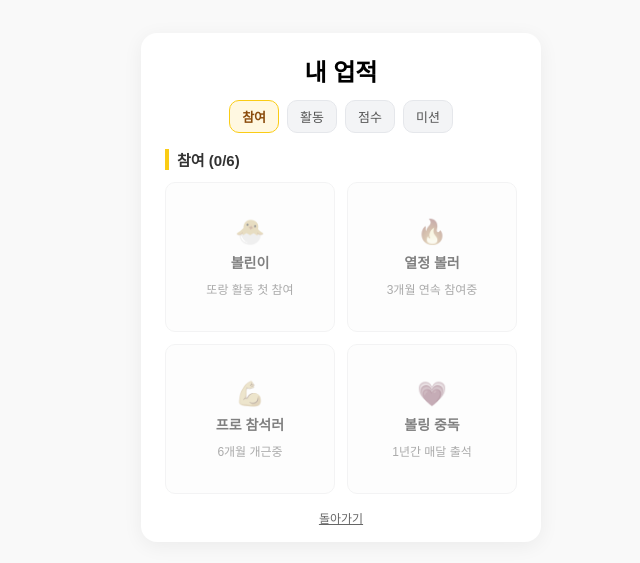
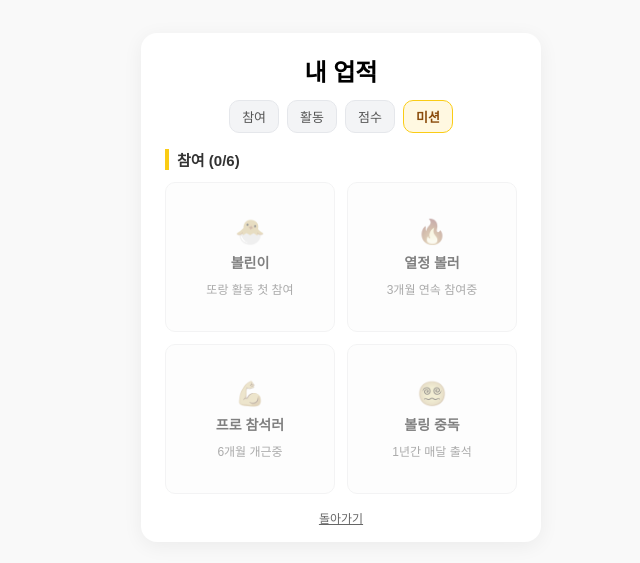
Before and after one commit to DevKyu/Torang, a React (Vite) app: page /achievements in a window 1280 px wide. Shown: the part 113-676 px from the top of the page, without its empty margins (299-939 px from the left). Built offline with nearby package versions, Linux system fonts and the light colour scheme; no server answers; the database is empty.

Commit message:
feat: 업적 관련 개선

```diff
--- a/src/components/Achievements.tsx
+++ b/src/components/Achievements.tsx
@@ -130,8 +130,11 @@ const Achievements = () => {
   }, [activityLoading, activityMaps]);
 
   useEffect(() => {
+    let ticking = false;
     const observer = new IntersectionObserver(
       (entries) => {
+        if (!ticking) {
+          window.requestAnimationFrame(() => {
             const visible = entries.find((e) => e.isIntersecting);
             if (visible) {
               const id = visible.target.getAttribute(
@@ -139,8 +142,16 @@ const Achievements = () => {
               ) as AchievementCategory;
               if (id) setActiveTab(id);
             }
+            ticking = false;
+          });
+          ticking = true;
+        }
       },
-      { root: null, rootMargin: '0px 0px -30% 0px', threshold: 0.3 },
+      {
+        root: null,
+        rootMargin: '-10% 0px -40% 0px',
+        threshold: 0.2,
+      },
     );
 
     achievementGroups.forEach((g) => {
@@ -161,7 +172,7 @@ const Achievements = () => {
   const scrollTo = useCallback((key: AchievementCategory) => {
     refs.current.get(key)?.scrollIntoView({
       behavior: 'smooth',
-      block: 'nearest',
+      block: 'start',
     });
   }, []);
 
--- a/src/types/achievement.ts
+++ b/src/types/achievement.ts
@@ -75,7 +75,7 @@ export const achievementGroups: AchievementGroup[] = [
         category: 'participation',
         label: '볼링 중독',
         desc: '1년간 매달 출석',
-        icon: '💗',
+        icon: '😵‍💫',
       },
       {
         id: 'participation_streak_24',
@@ -232,7 +232,7 @@ export const achievementGroups: AchievementGroup[] = [
         id: 'mission_rival_revenge',
         category: 'mission',
         label: '리벤지 매치',
-        desc: '패배 상대에게 승리',
+        desc: '지난 패배 복수 성공',
         icon: '💥',
       },
     ],
```
Lines whose indentation alone changed are shown as unchanged.
